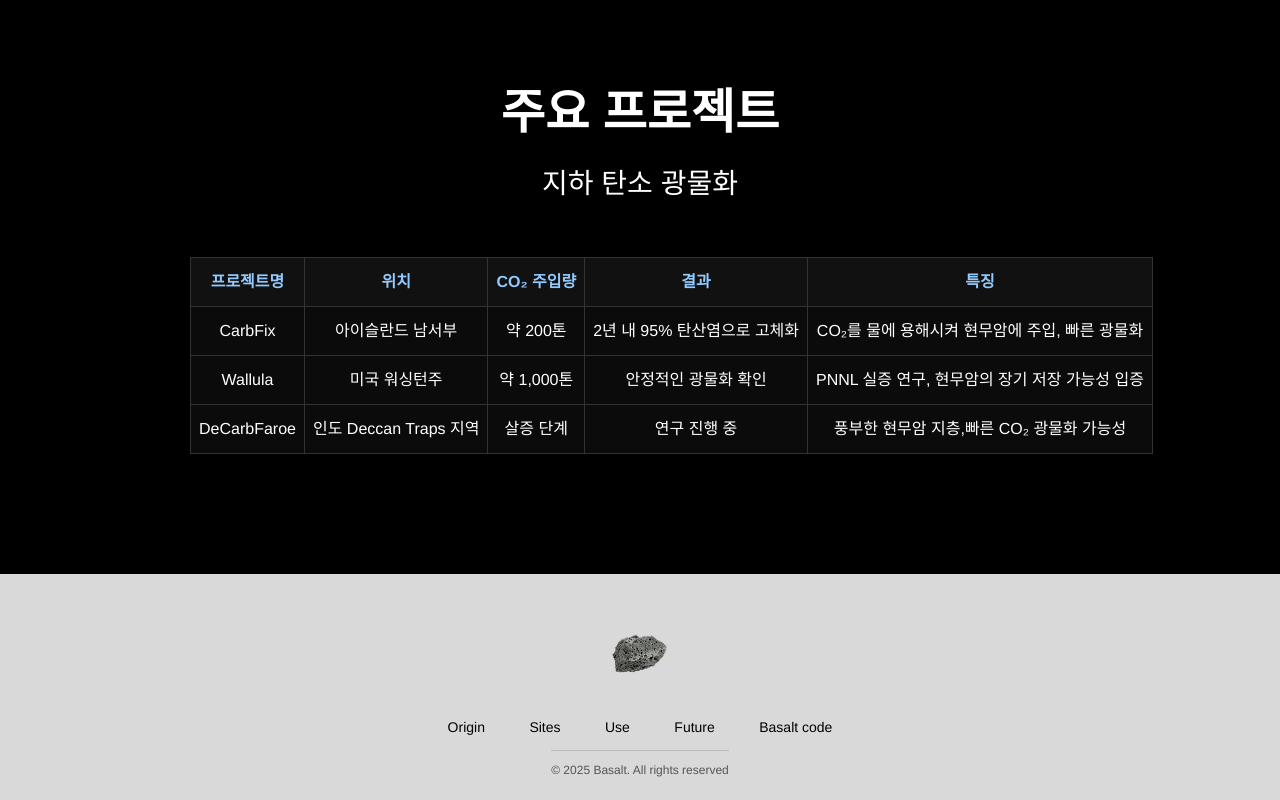
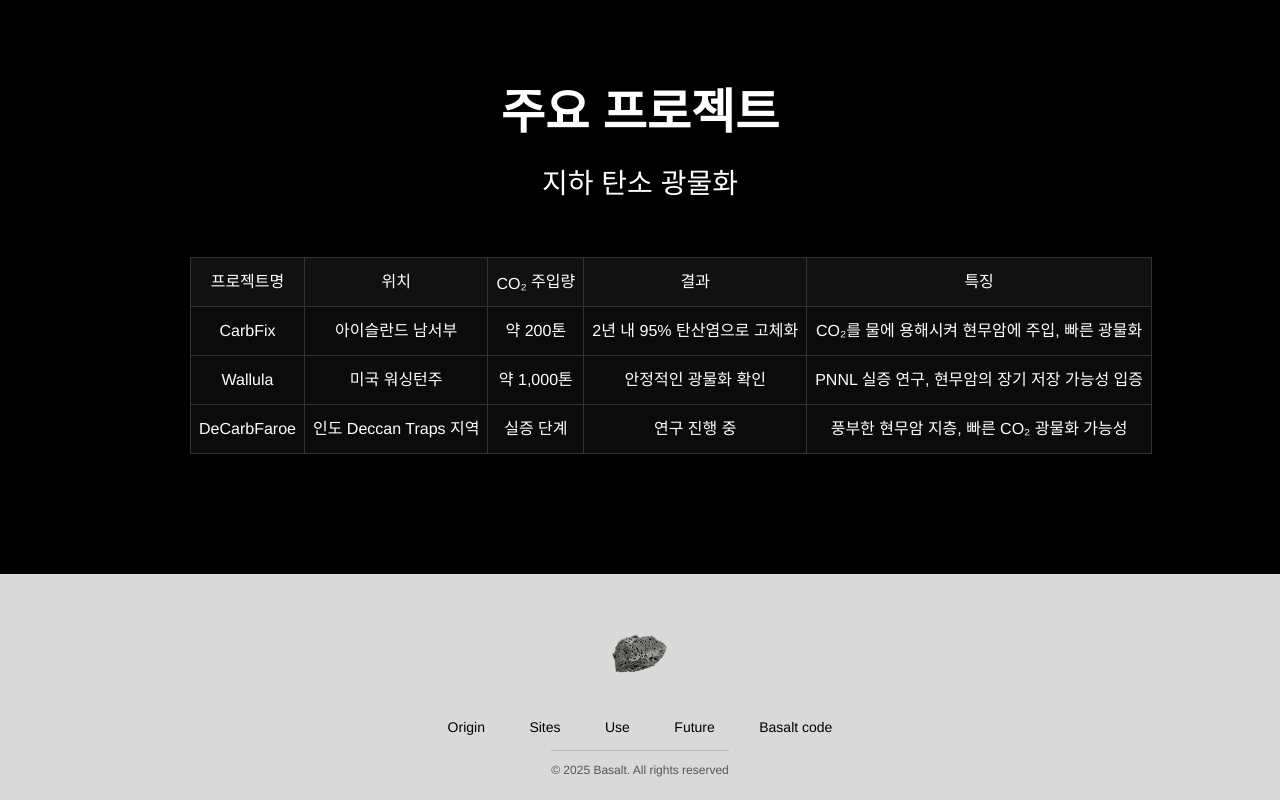
Before and after one commit to sm507noh/sm507noh.Basalt_acrchiving, a plain HTML site: page future.html in a window 1280 px wide. Shown: the part 1556-2356 px from the top of the page. Drawn offline with Linux system fonts and the light colour scheme.

Commit message:
Update future.html

```diff
--- a/future.html
+++ b/future.html
@@ -270,11 +270,11 @@ th, td {
 
 <table>
   <tr>
-        <th><span class="point-color">프로젝트명</span></th>
-        <th><span class="point-color">위치</span></th>
-        <th><span class="point-color">CO₂ 주입량</span></th>
-        <th><span class="point-color">결과</span></th>
-        <th><span class="point-color">특징</span></th>
+    <th>프로젝트명</th>
+    <th>위치</th>
+    <th><span class="co2">CO₂</span> 주입량</th>
+    <th>결과</th>
+    <th>특징</th>
   </tr>
   <tr>
     <td>CarbFix</td>
@@ -293,11 +293,12 @@ th, td {
   <tr>
     <td>DeCarbFaroe</td>
     <td>인도 Deccan Traps 지역</td>
-        <td>살증 단계</td>
+    <td>실증 단계</td>
     <td>연구 진행 중</td>
-        <td>풍부한 현무암 지층,빠른 CO₂ 광물화 가능성</td>
+    <td>풍부한 현무암 지층, 빠른 CO₂ 광물화 가능성</td>
   </tr>
 </table>
+
 </div>
 
 <footer class="footer">
```
Lines whose indentation alone changed are shown as unchanged.
